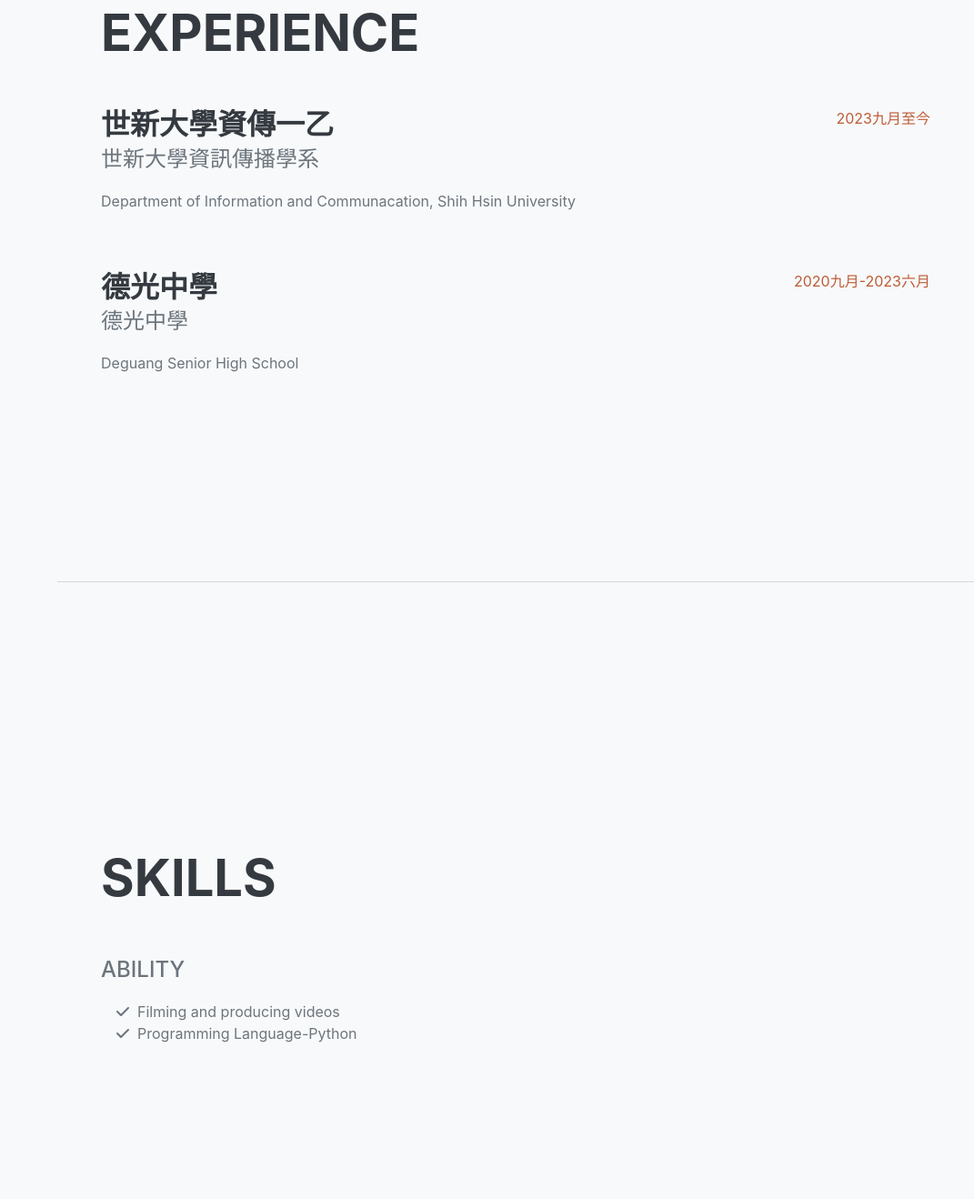
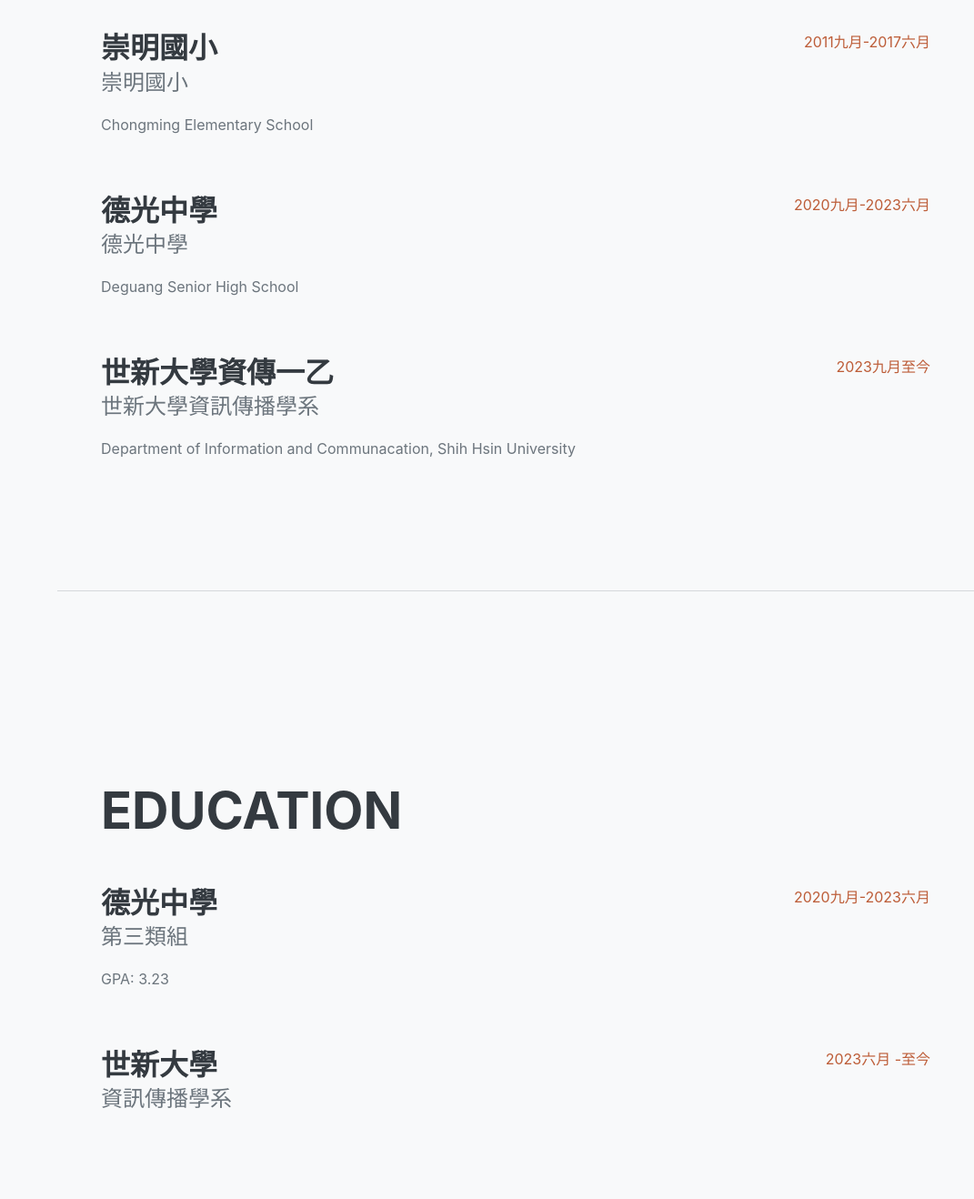
Before and after one commit to 2005ent/2005ent.github.io, a plain HTML site: page index.html in a window 1280 px wide. Shown: the part 962-2280 px from the top of the page at 91% size, without its empty margins (209-1280 px from the left). Drawn offline with nearby package versions, Linux system fonts and the light colour scheme; a web font is replaced by a local one.

Commit message:
Update index.html

```diff
--- a/index.html
+++ b/index.html
@@ -33,6 +33,7 @@
                 <ul class="navbar-nav">
                     <li class="nav-item"><a class="nav-link js-scroll-trigger" href="#about">About</a></li>
                     <li class="nav-item"><a class="nav-link js-scroll-trigger" href="#experience">Experience</a></li>
+                    <li class="nav-item"><a class="nav-link js-scroll-trigger" href="#education">Education</a></li>
                     <li class="nav-item"><a class="nav-link js-scroll-trigger" href="#skills">Skills</a></li>
                     <li class="nav-item"><a class="nav-link js-scroll-trigger" href="#interests">Interests</a></li>
                     <li class="nav-item"><a class="nav-link js-scroll-trigger" href="#protofile">protofile</a></li>
@@ -67,11 +68,11 @@
                     <h2 class="mb-5">Experience</h2>
                     <div class="d-flex flex-column flex-md-row justify-content-between mb-5">
                         <div class="flex-grow-1">
-                            <h3 class="mb-0">世新大學資傳一乙</h3>
-                            <div class="subheading mb-3">世新大學資訊傳播學系</div>
-                            <p>Department of Information and Communacation, Shih Hsin University</p>
+                            <h3 class="mb-0">崇明國小</h3>
+                            <div class="subheading mb-3">崇明國小</div>
+                            <p>Chongming Elementary School</p>
                         </div>
-                        <div class="flex-shrink-0"><span class="text-primary">2023九月至今</span></div>
+                        <div class="flex-shrink-0"><span class="text-primary">2011九月-2017六月</span></div>
                     </div>
                     <div class="d-flex flex-column flex-md-row justify-content-between mb-5">
                         <div class="flex-grow-1">
@@ -81,6 +82,38 @@
                         </div>
                         <div class="flex-shrink-0"><span class="text-primary">2020九月-2023六月</span></div>
                     </div>
+                    <div class="d-flex flex-column flex-md-row justify-content-between mb-5">
+                        <div class="flex-grow-1">
+                            <h3 class="mb-0">世新大學資傳一乙</h3>
+                            <div class="subheading mb-3">世新大學資訊傳播學系</div>
+                            <p>Department of Information and Communacation, Shih Hsin University</p>
+                        </div>
+                        <div class="flex-shrink-0"><span class="text-primary">2023九月至今</span></div>
+                    </div>
+            </section>
+            <hr class="m-0" />
+              <!-- Education-->
+              <section class="resume-section" id="education">
+                <div class="resume-section-content">
+                    <h2 class="mb-5">Education</h2>
+                    <div class="d-flex flex-column flex-md-row justify-content-between mb-5">
+                        <div class="flex-grow-1">
+                            <h3 class="mb-0">德光中學</h3>
+                            <div class="subheading mb-3">第三類組</div>
+                            <div></div>
+                            <p>GPA: 3.23</p>
+                        </div>
+                        <div class="flex-shrink-0"><span class="text-primary">2020九月-2023六月</span></div>
+                    </div>
+                    <div class="d-flex flex-column flex-md-row justify-content-between">
+                        <div class="flex-grow-1">
+                            <h3 class="mb-0">世新大學</h3>
+                            <div class="subheading mb-3">資訊傳播學系</div>
+
+                        </div>
+                        <div class="flex-shrink-0"><span class="text-primary">2023六月 -至今</span></div>
+                    </div>
+                </div>
             </section>
             <hr class="m-0" />
 
@@ -92,14 +125,17 @@
                     <ul class="fa-ul mb-0">
                         <li>
                             <span class="fa-li"><i class="fas fa-check"></i></span>
-                            Filming and producing videos
+                            影音製作與剪輯
                         </li>
                         <li>
                             <span class="fa-li"><i class="fas fa-check"></i></span>
-                            Programming Language-Python
+                            程式語言設計
                         </li>
                         <li>
-
+                            <span class="fa-li"><i class="fas fa-check"></i></span>
+                            演戲
+                        </li>
+                        <li>
                         </li>
                     </ul>
                 </div>
@@ -109,8 +145,10 @@
             <section class="resume-section" id="interests">
                 <div class="resume-section-content">
                     <h2 class="mb-5">Interests</h2>
-                    <p>喜歡追劇和打麻將 最喜歡的電視劇是絕世網紅 偶像是柯震東</p>
-                    <p class="mb-0">I like watching dramas and playing mahjong. My favorite TV drama is Peerless Internet Celebrity. My idol is Ke Zhendong.</p>
+                    <p>我在休閒的時候喜歡追劇和打麻將，雖然我打麻將很常被別人胡牌，然後就輸了一堆錢；我最喜歡的電視劇是絕世網紅，因為這部電視劇讓我對於傳播界的生態有了更進一步的了解；
+                    另外，有一件事情我想和大家說，就是我的偶像是柯震東</p>
+                    <p class="mb-0">In my spare time, I like to watch dramas and play mahjong. Although I often get cheated by others when playing mahjong, and then lose a lot of money; my favorite TV series is Jueshi Internet Celebrity, because this TV series made me understand the communication world. Have a better understanding of the ecology;
+                        In addition, there is one thing I want to tell everyone, that is, my idol is Ke Zhendong</p>
                 </div>
             </section>
             <hr class="m-0" />
@@ -122,6 +160,7 @@
                         <li>
                             <span class="fa-li"><i class="fas fa-trophy text-warning"></i></span>
                             數位內容策展-我與我看過的電視劇
+
 
                 </li>
                         <li>
```
